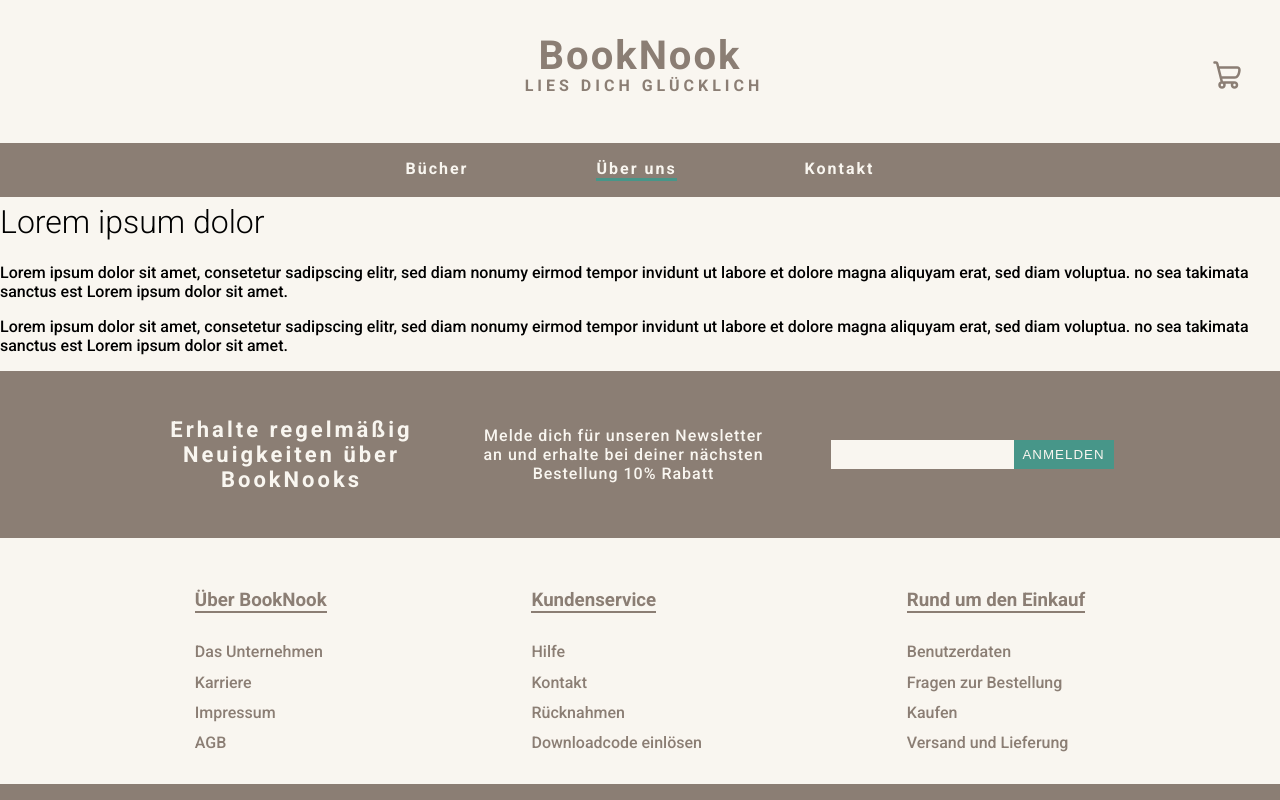
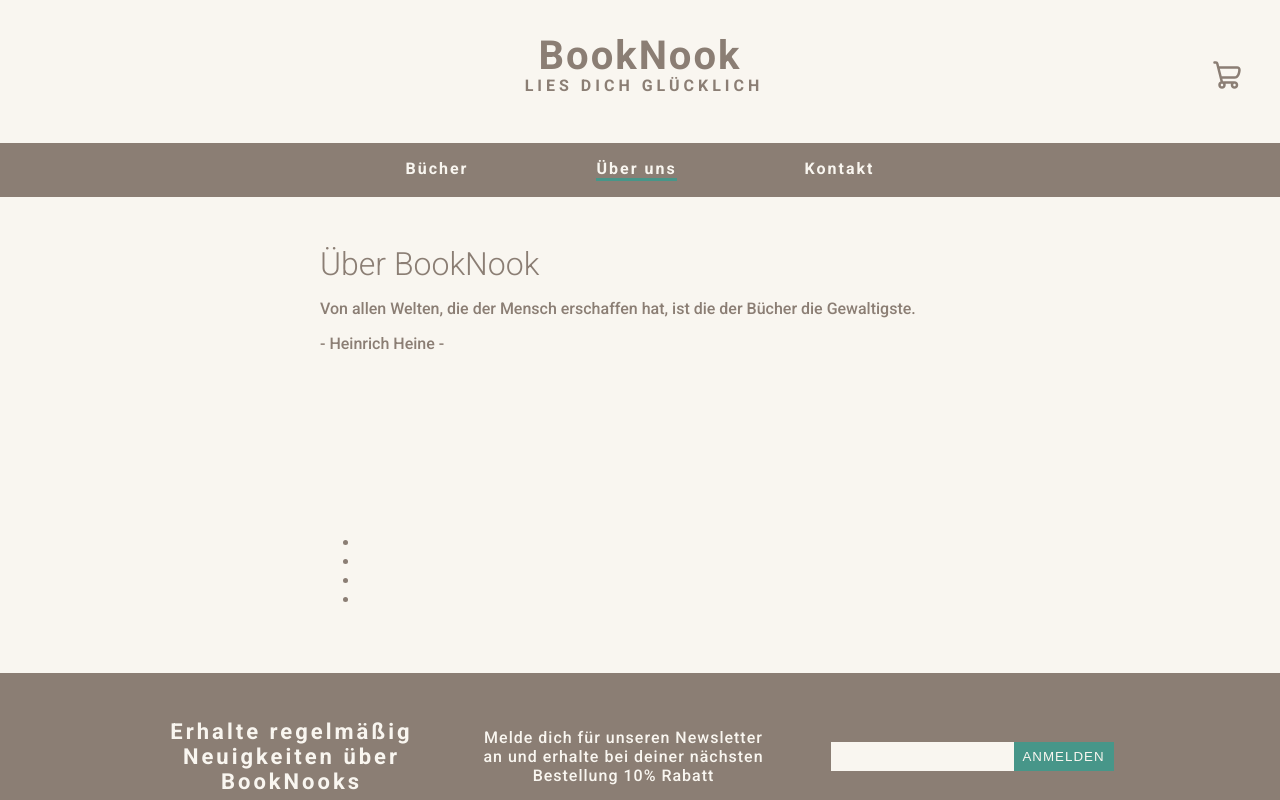
Before and after one commit to JonasHencke/bookstore, a React (Vite) app: page /about in a window 1280 px wide. Shown: the top 800 px of the page. Built offline with nearby package versions, Linux system fonts and the light colour scheme; no server answers.

Commit message:
Add HTML structure to About component

```diff
--- a/src/index.css
+++ b/src/index.css
@@ -524,3 +524,28 @@ footer {
         font-size: var(--fs-s);
     }
 }
+
+/* -------------------------------- */
+/* About Component */
+
+
+.about {
+    color: var(--color-brown);
+    display: flex;
+    flex-direction: column;
+    width: 50%;
+    margin: 3em auto;
+    /* insert clamp */
+}
+
+.about h1 {
+    margin: 0 auto
+}
+
+.about-container-image {
+
+}
+
+.about-container-text {
+
+}
--- a/src/pages/About.jsx
+++ b/src/pages/About.jsx
@@ -2,20 +2,49 @@ import React from "react";
 
 export default function About() {
   return (
-    <>
-      <h1>Lorem ipsum dolor</h1>
-      <p>
-        Lorem ipsum dolor sit amet, consetetur sadipscing elitr, sed diam nonumy
-        eirmod tempor invidunt ut labore et dolore magna aliquyam erat, sed diam
-        voluptua. no sea takimata sanctus est Lorem ipsum dolor sit
-        amet.
-      </p>
-      <p>
-        Lorem ipsum dolor sit amet, consetetur sadipscing elitr, sed diam nonumy
-        eirmod tempor invidunt ut labore et dolore magna aliquyam erat, sed diam
-        voluptua. no sea takimata sanctus est Lorem ipsum dolor sit
-        amet.
-      </p>
-    </>
+    <div className="about">
+      <div className="about-banner">
+        <h1>Über BookNook</h1>
+        <p className="about-quote">
+          Von allen Welten, die der Mensch erschaffen hat, ist die der Bücher
+          die Gewaltigste.
+        </p>
+        <p>- Heinrich Heine -</p>
+      </div>
+      <div className="about-display">
+        <h2></h2>
+        <p></p>
+        <div>
+          <div>
+            <img></img>
+            <p></p>
+            <p></p>
+          </div>
+          <div>
+            <img></img>
+            <p></p>
+            <p></p>
+          </div>
+          <div>
+            <img></img>
+            <p></p>
+            <p></p>
+          </div>
+        </div>
+      </div>
+      <div className="staff-banner">
+        <img></img>
+        <div>
+          <h2></h2>
+          <p></p>
+          <ul>
+            <li></li>
+            <li></li>
+            <li></li>
+            <li></li>
+          </ul>
+        </div>
+      </div>
+    </div>
   );
 }
```
